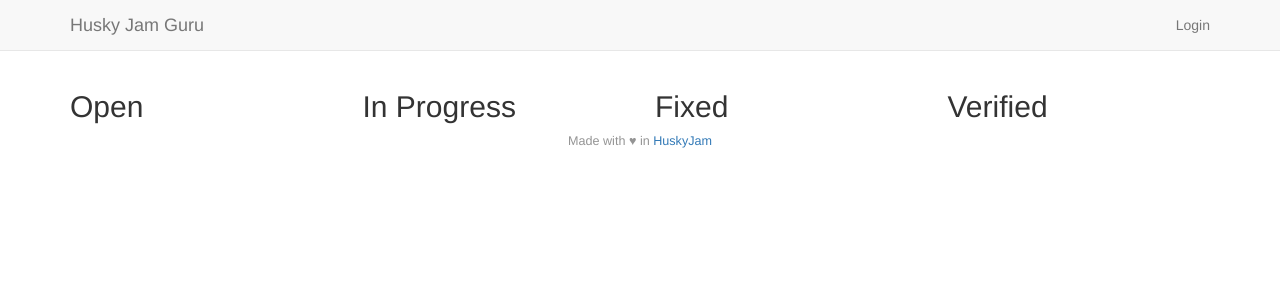
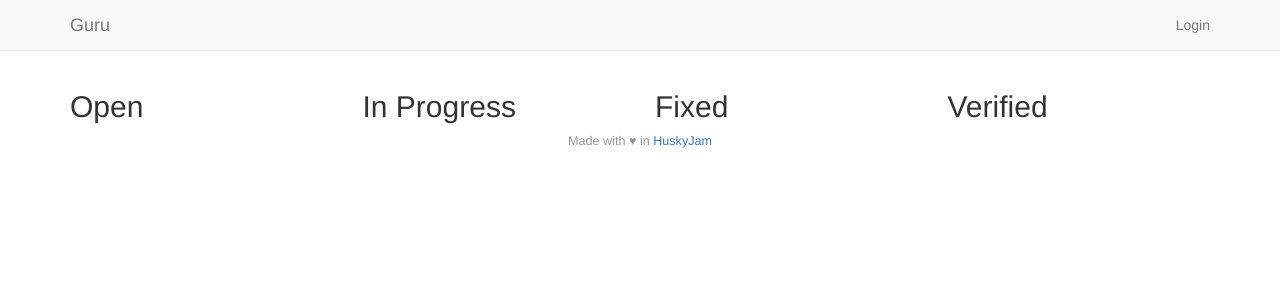
Before and after one commit to fedtf/guru, a Django app: template templates/HuskyJamGuru/dashboard.html in a window 1280 px wide. Shown: the top 300 px of the page. Run offline with Django 3.2, Linux system fonts and the light colour scheme; the template is opened without the code that fills it, so the values that code supplies are empty; some libraries are stand-ins or nearby versions.

Commit message:
HJ Guru => Guru

```diff
--- a/templates/base.html
+++ b/templates/base.html
@@ -40,7 +40,7 @@
                 <span class="icon-bar"></span>
                 <span class="icon-bar"></span>
             </button>
-            <a class="navbar-brand" href="/">Husky Jam Guru</a>
+            <a class="navbar-brand" href="/">Guru</a>
         </div>
         <div id="navbar" class="navbar-collapse collapse">
             <ul class="nav navbar-nav">
```
